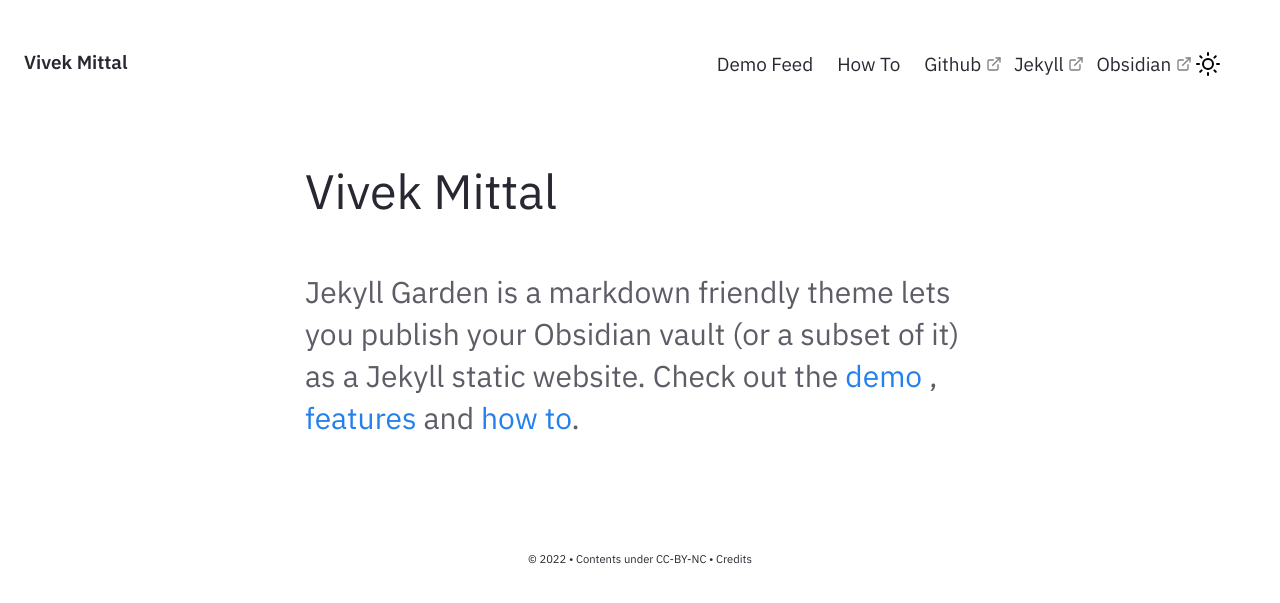
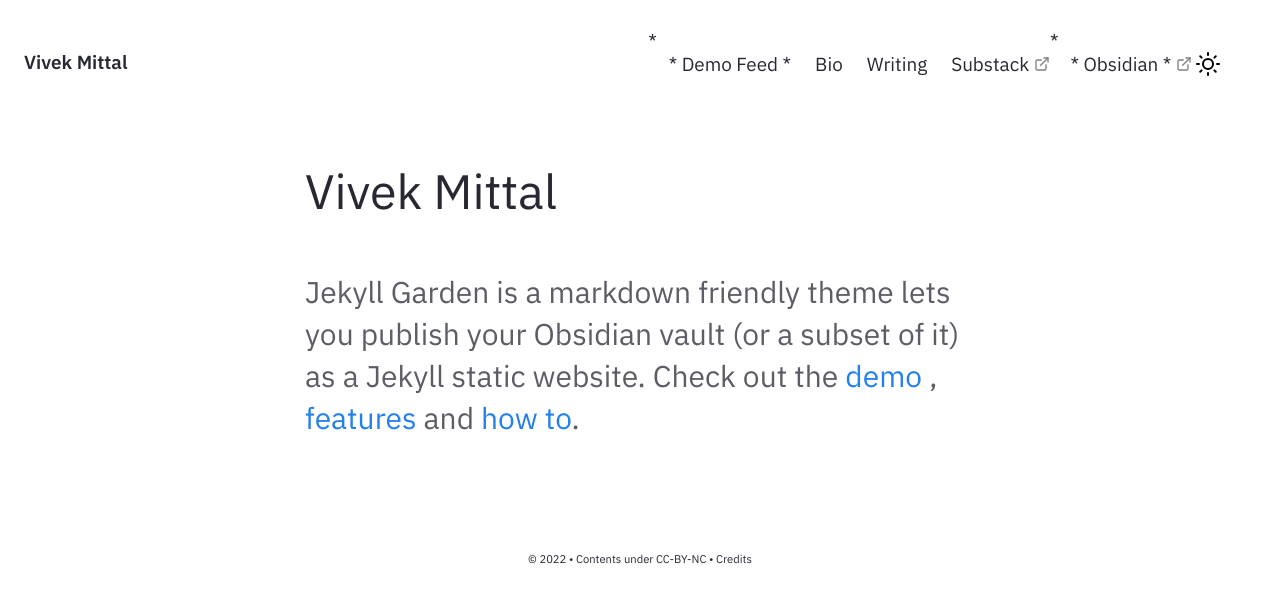
Before and after one commit to vivmit123/vivmit123.github.io, a Jekyll site: the page built from pages/index.md, in a window 1280 px wide. Shown: the top 603 px of the page. Built offline with Jekyll 4.4.1, drawn with Linux system fonts in a browser that asks for light colours.

Commit message:
Update Nav.html

```diff
--- a/_includes/Nav.html
+++ b/_includes/Nav.html
@@ -53,21 +53,21 @@
 
     <div id="navbarBasicExample" class="navbar-menu">
       <div class="navbar-start">
-        <a href="{{'/notes' | relative_url}}" class="navbar-item">
-          Demo Feed
+*        <a href="{{'/notes' | relative_url}}" class="navbar-item">
+*         Demo Feed
+*        </a>
+        <a href="../post/Bio" class="navbar-item">
+          Bio
         </a>
-        <a href="../post/how-to" class="navbar-item">
-          How To
+        <a href="../post/Writing" class="navbar-item">
+          Writing
         </a>
-        <a href="https://github.com/Jekyll-Garden/jekyll-garden.github.io" target="_blank" class="navbar-item">
-          Github
+        <a href="http://vivmit.substack.com/" target="_blank" class="navbar-item">
+          Substack
         </a>
-        <a href="https://jekyllrb.com/" target="_blank" class="navbar-item">
-          Jekyll
-        </a>
-        <a href="https://obsidian.md/"  target="_blank" class="navbar-item">
-          Obsidian
-        </a>
+*        <a href="https://obsidian.md/"  target="_blank" class="navbar-item">
+*          Obsidian
+*        </a>
       </div>
       <div class="navbar-end is-hidden-mobile" onclick="modeSwitcher()" >
         <div class="navbar-item">
```
